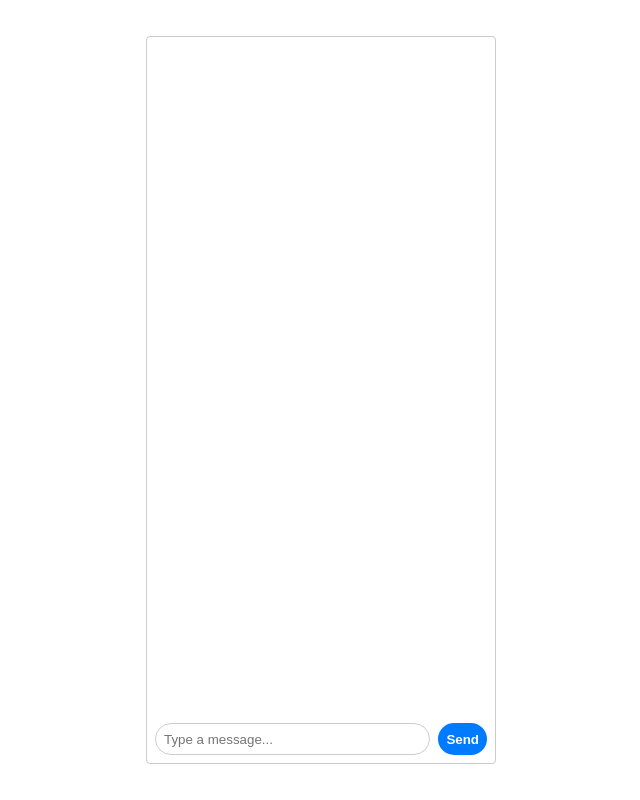
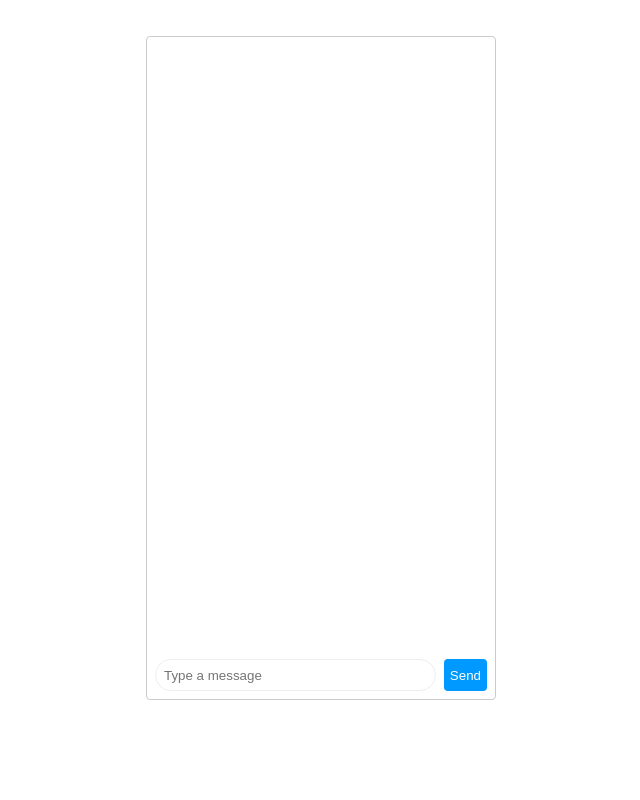
Before and after one commit to emapeire/node-chat, a website: page src/client/index.html in a window 1280 px wide. Shown: the whole page, without its empty margins (319-959 px from the left). Drawn offline with Linux system fonts and the light colour scheme.

Commit message:
Update chat title and improve user experience

```diff
--- a/src/client/index.html
+++ b/src/client/index.html
@@ -3,25 +3,23 @@
   <head>
     <meta charset="UTF-8" />
     <meta name="viewport" content="width=device-width, initial-scale=1.0" />
-    <title>Node Chat</title>
-    <!-- Socket.io -->
+    <title>miduChat</title>
+
     <script type="module">
       import { io } from 'https://cdn.socket.io/4.3.2/socket.io.esm.min.js'
-
-      const form = document.getElementById('form')
-      const input = document.getElementById('input')
-      const messages = document.getElementById('messages')
 
       const getUsername = async () => {
         const username = localStorage.getItem('username')
         if (username) {
-          console.log(`Username: ${username}`)
+          console.log(`User existed ${username}`)
           return username
         }
+
         const res = await fetch(
           'https://random-data-api.com/api/users/random_user'
         )
         const { username: randomUsername } = await res.json()
+
         localStorage.setItem('username', randomUsername)
         return randomUsername
       }
@@ -33,45 +31,54 @@
         }
       })
 
+      const form = document.getElementById('form')
+      const input = document.getElementById('input')
+      const messages = document.getElementById('messages')
+
       socket.on('chat message', (msg, serverOffset, username) => {
         const item = `<li>
-          <p>${msg}</p>
-          <small>${username}</small>
-          </li>`
+        <p>${msg}</p>
+        <small>${username}</small>
+      </li>`
         messages.insertAdjacentHTML('beforeend', item)
-        server.auth.serverOffset = serverOffset
+        socket.auth.serverOffset = serverOffset
         // scroll to bottom of messages
         messages.scrollTop = messages.scrollHeight
       })
 
       form.addEventListener('submit', (e) => {
         e.preventDefault()
+
         if (input.value) {
           socket.emit('chat message', input.value)
           input.value = ''
         }
       })
     </script>
-    <!-- Socket.io -->
+
     <style>
       *,
       *::before,
       *::after {
         box-sizing: border-box;
       }
+
       :root {
         color-scheme: light dark;
       }
+
       body {
         margin: 0;
-        padding: 0;
-        font-family: sans-serif;
+        font-family: system-ui, -apple-system, BlinkMacSystemFont, 'Segoe UI',
+          Roboto, Oxygen, Ubuntu, Cantarell, 'Open Sans', 'Helvetica Neue',
+          sans-serif;
         display: grid;
-        place-items: center;
+        place-content: center;
         height: 100vh;
-        padding: 36px;
+        padding: 36px 36px 100px 36px;
         grid-template-rows: 1fr;
       }
+
       #messages {
         list-style-type: none;
         margin: 0;
@@ -81,13 +88,15 @@
         scroll-behavior: smooth;
         padding-bottom: 48px;
       }
+
       #messages > li {
         padding: 0.5rem 1rem;
       }
+
       #messages > li:nth-child(odd) {
-        background: #ccc;
-        color: #000;
+        background: #000;
       }
+
       #chat {
         border: 1px solid #ccc;
         border-radius: 4px;
@@ -96,6 +105,7 @@
         height: 100%;
         position: relative;
       }
+
       #form {
         bottom: 0;
         display: flex;
@@ -105,43 +115,45 @@
         position: absolute;
         right: 0;
       }
+
       #input {
         border-radius: 9999px;
-        border: 1px solid #ccc;
+        border: 1px solid #eee;
         flex: 1;
         margin: 4px;
         padding: 0 8px;
       }
+
       #input:focus {
-        outline: none;
+        outline: 0;
       }
-      #button {
-        background-color: #007bff;
+
+      #form > button {
+        background: #09f;
+        color: #fff;
         border: 0;
-        border-radius: 9999px;
-        color: #fff;
-        cursor: pointer;
-        font-weight: bold;
         margin: 4px;
-        padding: 0 8px;
+        border-radius: 4px;
       }
-      #button:hover {
-        background-color: #208cff;
+
+      #form > button:hover {
+        background: #0cf;
       }
     </style>
   </head>
+
   <body>
     <section id="chat">
       <ul id="messages"></ul>
       <form id="form">
         <input
           type="text"
-          name="input"
+          name="message"
           id="input"
-          placeholder="Type a message..."
+          placeholder="Type a message"
           autocomplete="off"
         />
-        <button id="button" type="submit">Send</button>
+        <button type="submit">Send</button>
       </form>
     </section>
   </body>
```
